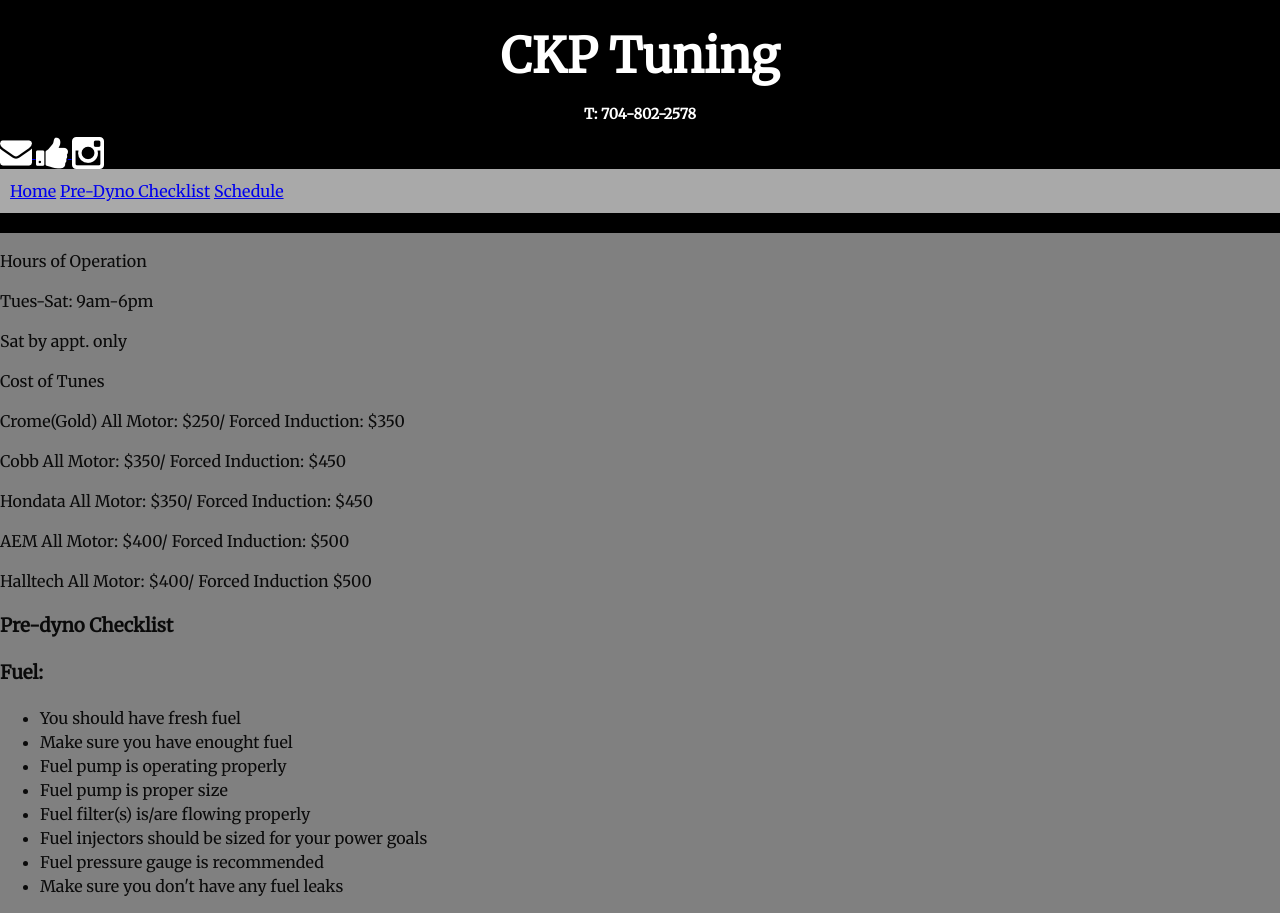
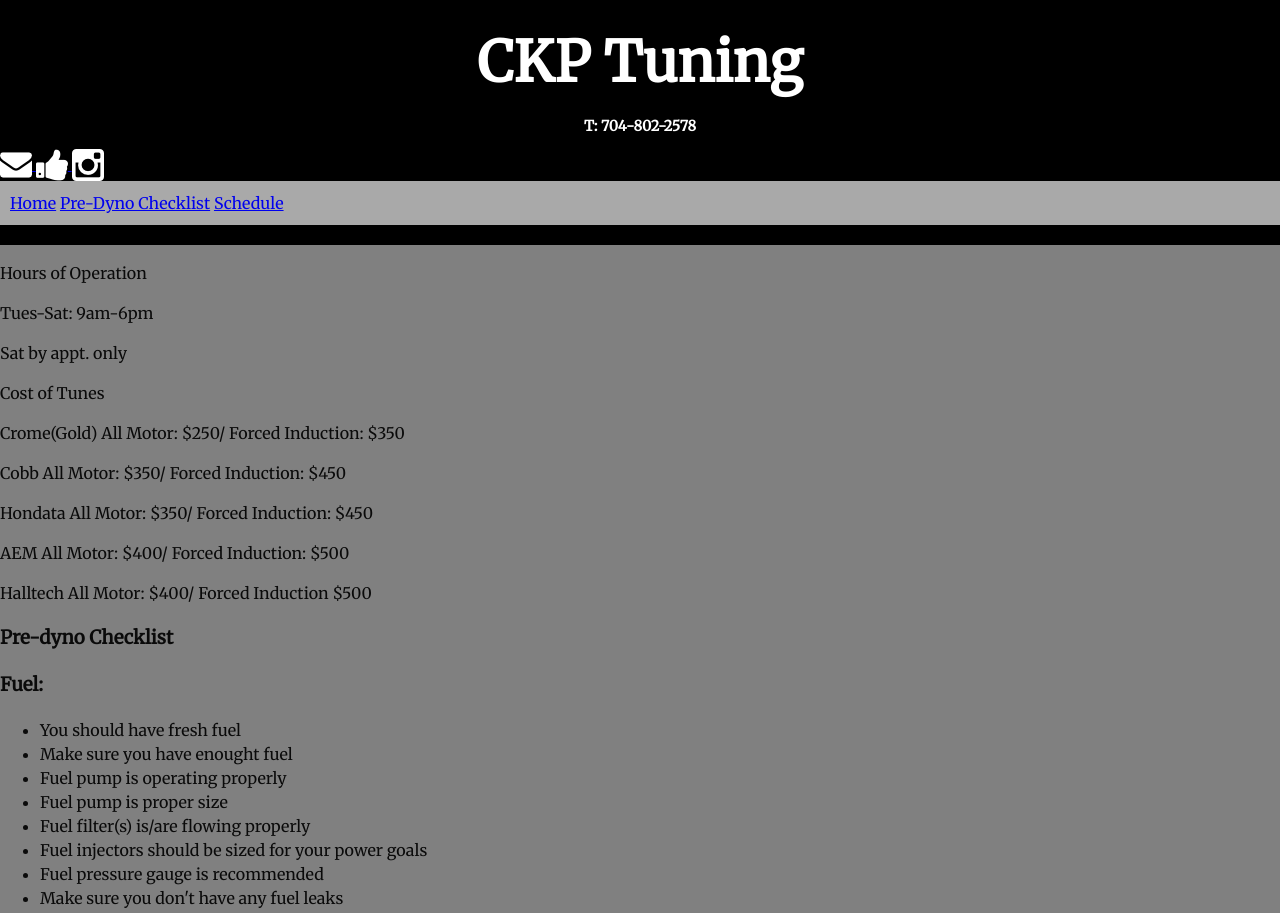
Before and after one commit to KingPra/ckpTuning, a plain HTML site: page index.html in a window 1280 px wide. Shown: the top 913 px of the page. Drawn offline with nearby package versions, Linux system fonts and the light colour scheme.

Commit message:
header font size change

```diff
--- a/index.html
+++ b/index.html
@@ -5,6 +5,7 @@
         <!--add css file-->
         <link rel="stylesheet" href="style.css">
         <link href="https://fonts.googleapis.com/css?family=Merriweather" rel="stylesheet">
+        <link rel="icon" type="image/ico" href="favicon.ico">
         <!--add js file-->
         <script src="https://cdnjs.cloudflare.com/ajax/libs/mustache.js/2.3.0/mustache.min.js"></script>
         <script src="https://code.jquery.com/jquery-3.1.0.min.js"></script>
--- a/scss/style.scss
+++ b/scss/style.scss
@@ -16,7 +16,7 @@ header {
 
     h1 {
         margin: 0;
-        font-size: 3em;
+        font-size: 3.5em;
         text-align: center;
     }
 
```
Also changed, not shown: public/index.html (+1 -0 lines), public/style.css.
